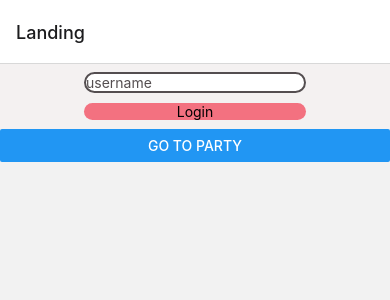
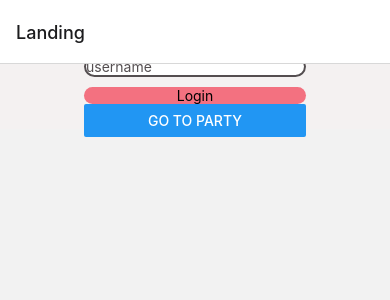
Before and after one commit to ameliaeiger/what-are-we-watching, a React Native app: screen /Landing in a window 390 px wide. Shown: the top 300 px of the page. Built offline with nearby package versions, Linux system fonts and the light colour scheme.

Commit message:
Checks for nesting component functionality with navigation

```diff
--- a/src/components/LoginForm.js
+++ b/src/components/LoginForm.js
@@ -19,6 +19,10 @@ const LoginForm = ({navigation}) => {
                             style={styles.buttonText}>
                                 Login</Text>
                     </TouchableOpacity>
+                    <Button
+                        title="Go to Party"
+                        onPress={() => navigation.navigate('Party')}
+                    />
             </View>
         </View>
     )
--- a/src/views/LandingView.js
+++ b/src/views/LandingView.js
@@ -11,10 +11,6 @@ const LandingView = ({ navigation }) => {
         <View>
         <Header />
         <LoginForm navigation={navigation} />
-        <Button
-        title="Go to Party"
-        onPress={() => navigation.navigate('Party')}
-         />
         </View>
     )
 }
```
